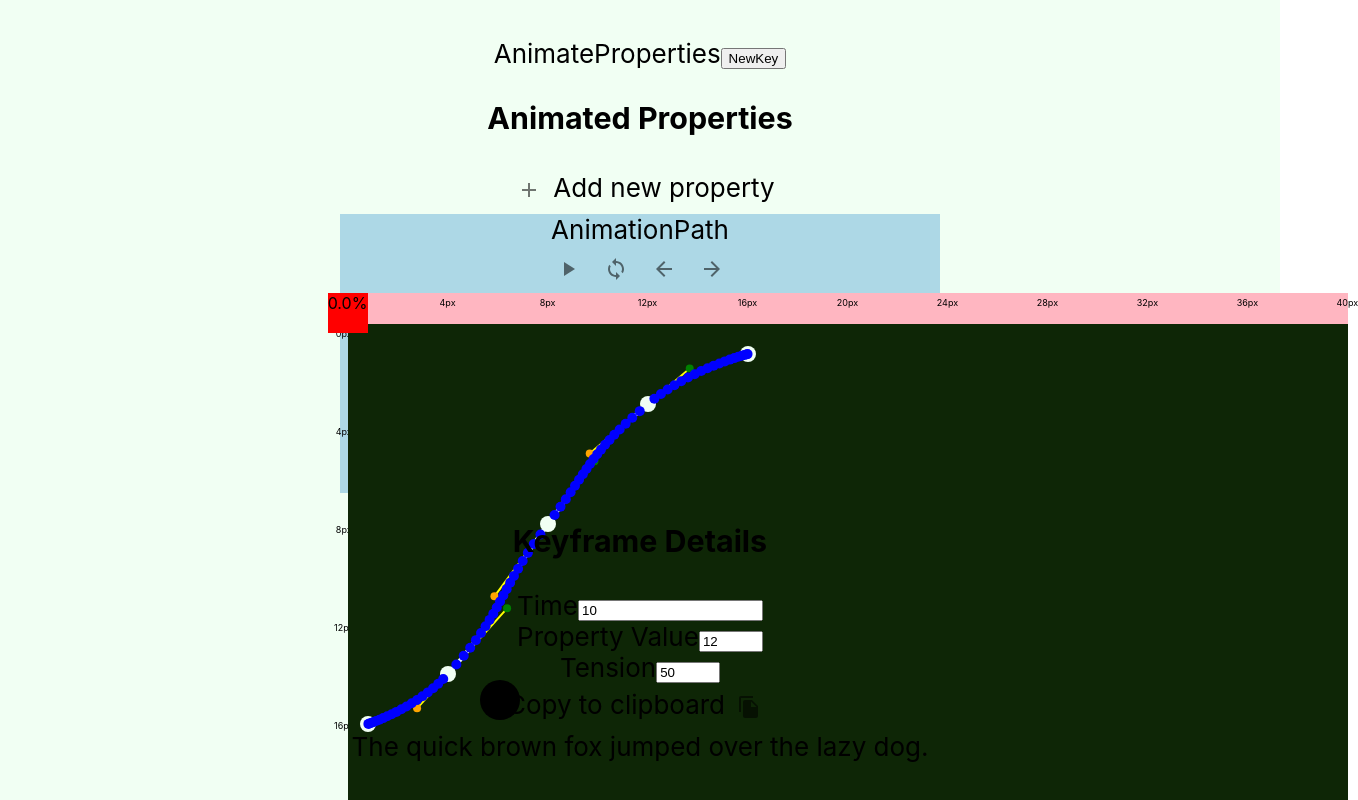
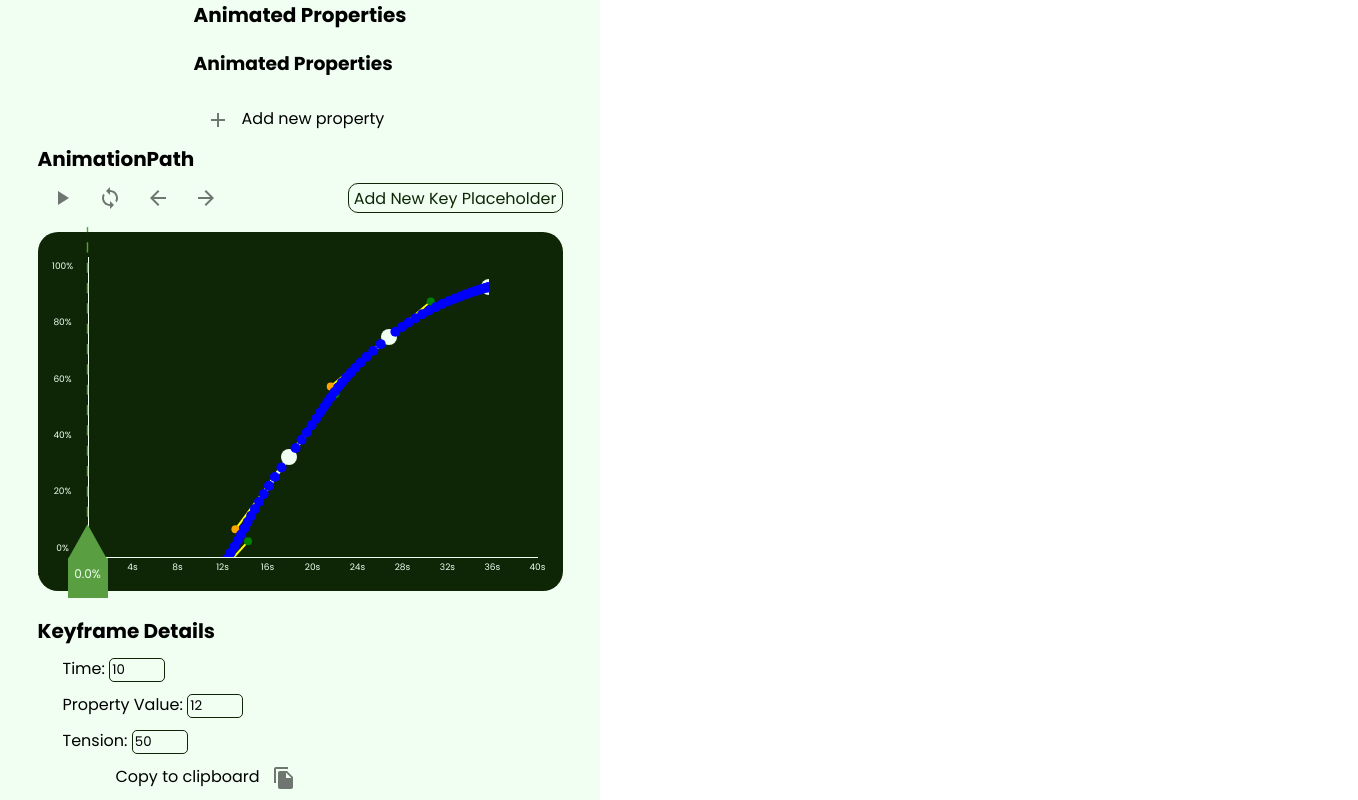
Before and after one commit to css-animations/animade-easy, a React (Create React App) app: page / in a window 1280 px wide. Shown: the top 800 px of the page, 1358 px wide, since content can reach past the window. Built offline with nearby package versions, Linux system fonts and the light colour scheme.

Commit message:
even more styling

```diff
--- a/public/index.html
+++ b/public/index.html
@@ -25,6 +25,9 @@
       Learn how to configure a non-root public URL by running `npm run build`.
     -->
     <title>React App</title>
+    <link rel="preconnect" href="https://fonts.googleapis.com">
+    <link rel="preconnect" href="https://fonts.gstatic.com" crossorigin>
+    <link href="https://fonts.googleapis.com/css2?family=Poppins:wght@400;700&display=swap" rel="stylesheet">
   </head>
   <body>
     <noscript>You need to enable JavaScript to run this app.</noscript>
--- a/src/App.css
+++ b/src/App.css
@@ -1,19 +1,11 @@
+/* General App Stuff */
 .App {
   text-align: center;
   --darkGreen:  #0E2606;
   --regGreen:#599E40;
   --lightGreen:#F1FFF3;
-}
-
-.App-logo {
-  height: 40vmin;
-  pointer-events: none;
-}
-
-@media (prefers-reduced-motion: no-preference) {
-  .App-logo {
-    animation: App-logo-spin infinite 20s linear;
-  }
+  --font-family: 'Poppins', sans-serif;
+  font-family: var(--font-family);
 }
 
 .App-header {
@@ -23,21 +15,19 @@
   flex-direction: column;
   align-items: center;
   justify-content: center;
-  font-size: calc(10px + 2vmin);
   color: black;
+  text-align: left;
+  width:600px;
 }
 
 .App-link {
   color: #61dafb;
 }
 
-@keyframes App-logo-spin {
-  from {
-    transform: rotate(0deg);
-  }
-  to {
-    transform: rotate(360deg);
-  }
+h2{
+  font-size:20px;
+  margin-block-start: 0px;
+  margin-block-end: 0px;
 }
 
 .disable-select {
@@ -53,37 +43,113 @@
 
 /* AnimationPath */
 .APContainer{
-  width:100%;
+  padding:0px 25px 0px 25px;
 }
 
+.APAddKey{
+  font-size: 16px;
+  height:30px;
+  padding:5px;
+  background-color:var(--lightGreen);
+  color:var(--darkGreen);
+  border: 1px solid var(--darkGreen);
+  border-radius: 10px;
+  font-family: 'Poppins', sans-serif;
+  display: flex;
+  align-items: center;
+}
+
+.APAddKey:hover{
+  background-color:var(--darkGreen);
+  color:var(--lightGreen);
+}
 .APIconBar{
+  display:flex;
   width:100%;
+  padding-bottom: 10px;
+  align-items: center;
 }
 
 .APBlackBoard{
-  width:400px;
-  height:200px;
+  width:500px;
   display:grid;
-  grid-template-rows: 1fr 9fr;
+  grid-template-rows: 9fr 1fr;
   grid-template-columns: 1fr 9fr;
+  background-color: var(--darkGreen);
+  padding:25px 25px 0px 0px;
+  border-radius:20px;
 }
 
 .APBlank {
   grid-column:1/2;
-  grid-row:1/2
+  grid-row:2/3;
 }
 .APRuler {
+  height:100%;
   grid-column: 2 / 3;
-  grid-row:1/2;
+  grid-row:2/3;
+  color: var(--lightGreen);
+  border-top: 1px solid var(--lightGreen);
+}
+
+.APStylus{
+  width:40px;
+  height:40px;
+  background-color:var(--regGreen);
+  display: flex;
+  flex-direction:column-reverse;
+  align-items: center;
+  justify-content: center;
+  font-size: 12px;
+}
+
+.APStylusSVG{
+  position:relative;
+  top: -164px;
+}
+
+.APStylusTXT{
+  position:relative;
+  top: -170px;
 }
 
 .APyLabel{
   width:100%;
+  height:100%;
   grid-column: 1 / 2;
-  grid-row: 2/3;
+  grid-row: 1/2;
+  color: var(--lightGreen);
+  border-right: 1px solid var(--lightGreen);
 }
 
 .APBezierComponent{
   grid-column: 2 / 3;
-  grid-row: 2/3;
+  grid-row: 1/2;
+  border-left: 1px solid var(--lightGreen);
 }
+
+/* KeyFrame Details */
+
+.KDWrapper{
+  padding:25px 25px 0px 25px;
+  width:525px;
+  display:flex;
+  flex-direction:column;
+  justify-content: flex-start;
+}
+
+.KDHead{
+  flex:1
+}
+
+.inputBox{
+  width:50px;
+  font-family: var(--font-family);
+  border:1px solid var(--darkGreen);
+  border-radius:5px;
+  background-color: var(--lightGreen);
+}
+
+.NumOption{
+  padding:10px 0px 0px 25px;
+}
--- a/src/components/AnimateProperties.tsx
+++ b/src/components/AnimateProperties.tsx
@@ -5,12 +5,8 @@ import {KeyDot} from "./KeyDot"
 export function AnimateProperties(){
     return(
         <div>
-            AnimateProperties
-            <button>
-                NewKey
-            </button>
+            <h2>Animated Properties</h2>
             <PropertyList></PropertyList>
-            <KeyDot x = {700} y = {700} locked = {false} yLock = {100} xmin = {20} xmax = {500} selected = {false}></KeyDot>
         </div>
     )
 }
--- a/src/components/AnimationPath.tsx
+++ b/src/components/AnimationPath.tsx
@@ -52,8 +52,9 @@ export function AnimationPath(){
     return(
         <div className="APContainer"
             onMouseUp = {() => {setScrubberSellected(false)}}
-            onMouseLeave = {() => {if(scrubberSelected){setScrubberSellected(false)}}}
-            style = {{width:"600px", backgroundColor:"lightblue"}}>AnimationPath
+            onMouseLeave = {() => {if(scrubberSelected){setScrubberSellected(false)}}}>
+            <h2>AnimationPath</h2>
+
             <div className = "APIconBar">
                 <IconButton onClick={togglePlay}>
                     {playing ? <PauseIcon /> : <PlayArrowIcon />}
@@ -67,17 +68,18 @@ export function AnimationPath(){
                 <IconButton onClick={handleSkipForward}>
                     <ArrowForwardIcon />
                 </IconButton>
+                <div style = {{flex:"1"}}></div>
+                <button className = "APAddKey">Add New Key Placeholder</button>
             </div>
             <div className = "APBlackBoard">
                 <div className = {"APBlank disable-select"}>.</div>
                 <TimeRuler time = {time} setTime = {setTime} mouseX = {mouseX} mouseY = {mouseY} scrubberSelected = {scrubberSelected} setScrubberSelected = {setScrubberSellected}></TimeRuler>
-                <Labels className = {"APyLabel"} total={40} numTicks={10} ending={"px"} isRow={false}/>
+                <Labels className = {"APyLabel"} total={100} numTicks={5} ending={"%"} isRow={false}/>
                 <BezierComponent
                     currentIndex={1}
-                    width={1000}
-                    height={1000}
+                    width={400}
+                    height={300}
                     />
-
             </div>
         </div>
     )
--- a/src/components/KeyframeDetails.tsx
+++ b/src/components/KeyframeDetails.tsx
@@ -15,11 +15,11 @@ function KeyframeDetails() {
   //   const [tension, setTension] = useState(50);
 
   return (
-    <div>
-      <h3>Keyframe Details</h3>
-      <NumOption name="Time" value={10} />
-      <NumOption name="Property Value" value={12} max={100} />
-      <NumOption name="Tension" value={50} max={100} />
+    <div className = "KDWrapper">
+      <h2 className = "KDHead">Keyframe Details</h2>
+      <NumOption name="Time: " value={10} />
+      <NumOption name="Property Value: " value={12} max={100} />
+      <NumOption name="Tension: " value={50} max={100} />
     </div>
   );
 }
--- a/src/components/Labels.tsx
+++ b/src/components/Labels.tsx
@@ -16,7 +16,7 @@ export function Labels(props:Props){
     }
     return (
         <div className = {props.className} style = {props.isRow?{display:"flex", justifyContent:"space-between", alignItems:"center", width:"100%"}:
-        {display:"flex", flexDirection:"column", justifyContent:"space-between", alignItems:"center", width:"100%"}}>
+        {display:"flex", flexDirection:"column-reverse", justifyContent:"space-between", alignItems:"center", width:"100%"}}>
             {children}
         </div>
     )
--- a/src/components/NumOption.tsx
+++ b/src/components/NumOption.tsx
@@ -20,9 +20,10 @@ function Option(props: OptionProps) {
   };
 
   return (
-    <div>
+    <div className = "NumOption">
       {props.name}
       <input
+        className="inputBox"
         type="number"
         id={props.name}
         name={props.name}
--- a/src/components/TimeRuler.tsx
+++ b/src/components/TimeRuler.tsx
@@ -1,6 +1,6 @@
 import React, { useEffect, useState } from "react";
 import {Labels} from './Labels';
-
+import stylus from '../assets/stylus.svg'
 interface Props{
   mouseX: number,
   mouseY: number,
@@ -21,7 +21,7 @@ export function TimeRuler(props: Props){
     }
 
     return(
-            <div className = "APRuler" style = {{backgroundColor:"lightpink"}}
+            <div className = "APRuler"
                 onMouseDown ={() => props.setScrubberSelected(true)}
                 ref={el => {
                     if (!el) return;
@@ -38,10 +38,11 @@ export function TimeRuler(props: Props){
                     }, 100);
                   }}
                 >
-                <div className="disable-select" style = {{width:"40px",height:"40px", backgroundColor:"red", position:"absolute", fontSize:"16px", left:`${timeToPos(props.time,bounds.width) + bounds.x -20}px`}}>
-                    {(100*props.time).toFixed(1)}%
+                <div className="disable-select APStylus" style = {{position:"absolute", left:`${timeToPos(props.time,bounds.width) + bounds.x -20}px`}}>
+                    <p className = "APStylusTXT disable-select">{(100*props.time).toFixed(1)}%</p>
+                    <img className = "APStylusSVG disable-select" src = {stylus}/>
                 </div>
-                <Labels className={"oogaloogabooga"} total={40} numTicks={10} ending={"px"} isRow={true}/>
+                <Labels className={"oogaloogabooga"} total={40} numTicks={10} ending={"s"} isRow={true}/>
             </div>
     )
 }
```
Also changed, not shown: src/assets/stylus.svg (added).
